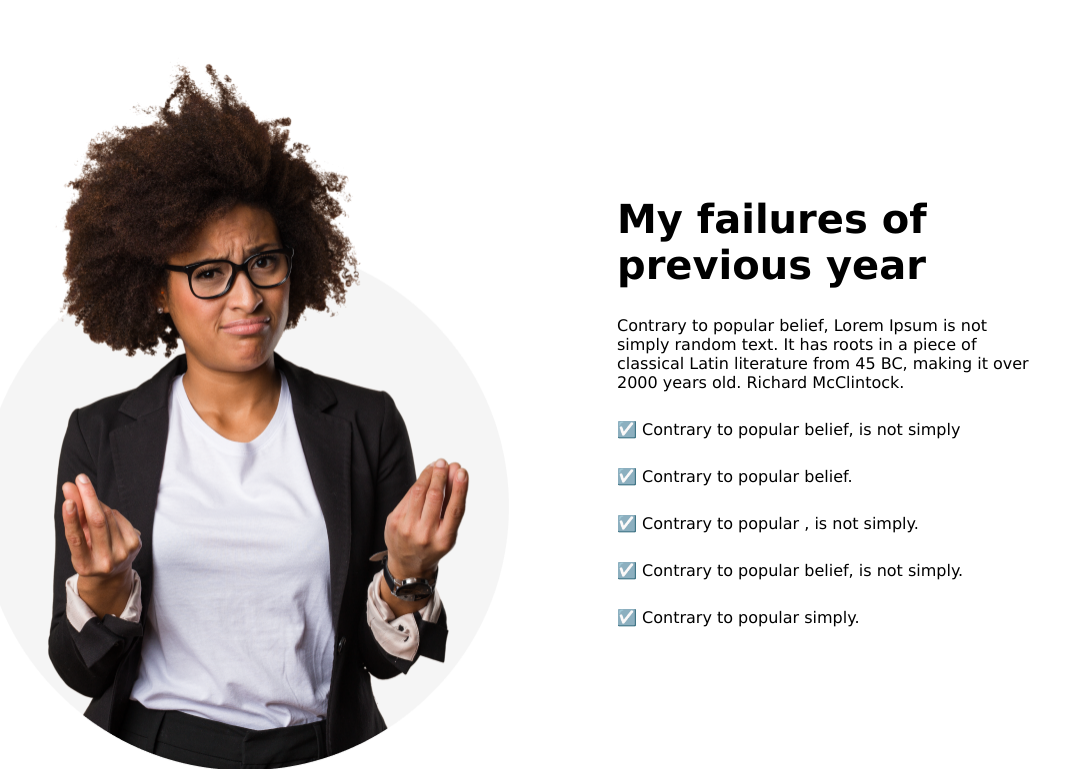
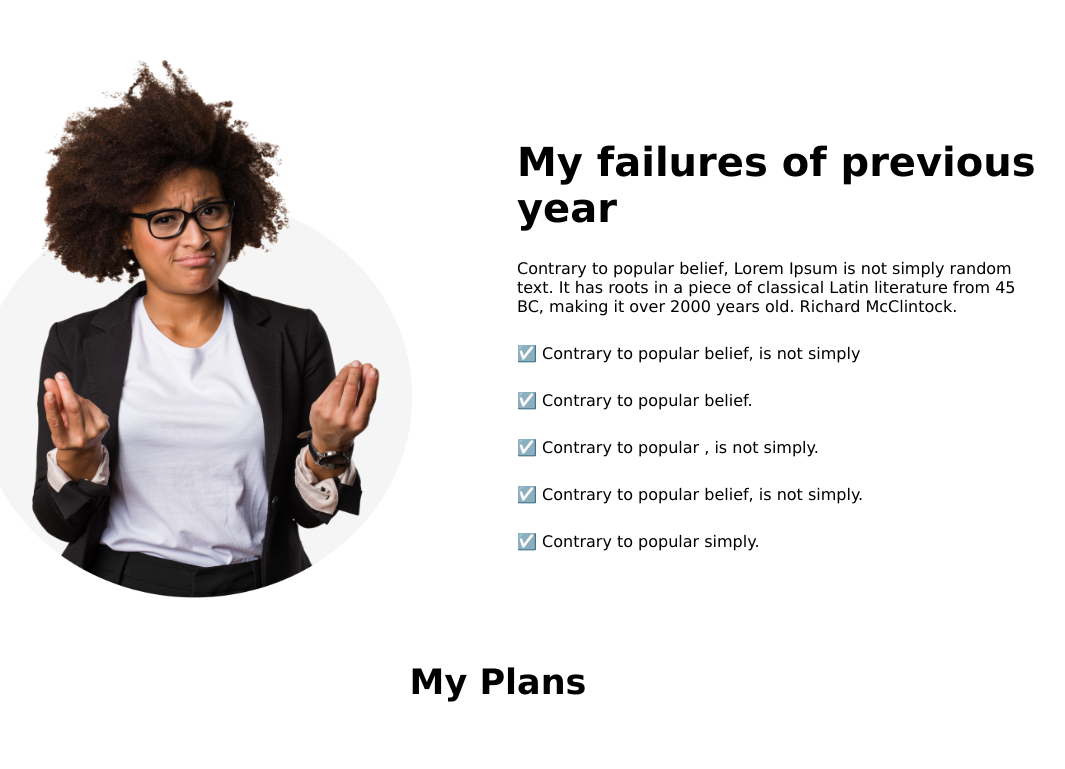
Before and after one commit to GitHridoy/new-year-new-me, a plain HTML site: page index.html in a window 1280 px wide. Shown: the part 860-1629 px from the top of the page, without its empty margins (142-1207 px from the left). Drawn offline with Linux system fonts and the light colour scheme.

Commit message:
fix hight problem

```diff
--- a/css/style.css
+++ b/css/style.css
@@ -12,7 +12,7 @@ header{
 }
 
 header .header-content{
-    padding-top: 130px;
+    padding-top: 190px;
     align-items: center;
 
 }
@@ -46,10 +46,13 @@ header .header-content{
     gap: 90px;
     padding: 0px 100px 0px 100px;
 }
+.my-fail .text{
+    margin-top: 40px;
+}
 
 .my-fail .pic img{
-    width: 569px;
-    height: 723px;
+    width: 469px;
+    height: 550px;
 }
 .my-fail .text-title{
     font-size: 40px;
```
